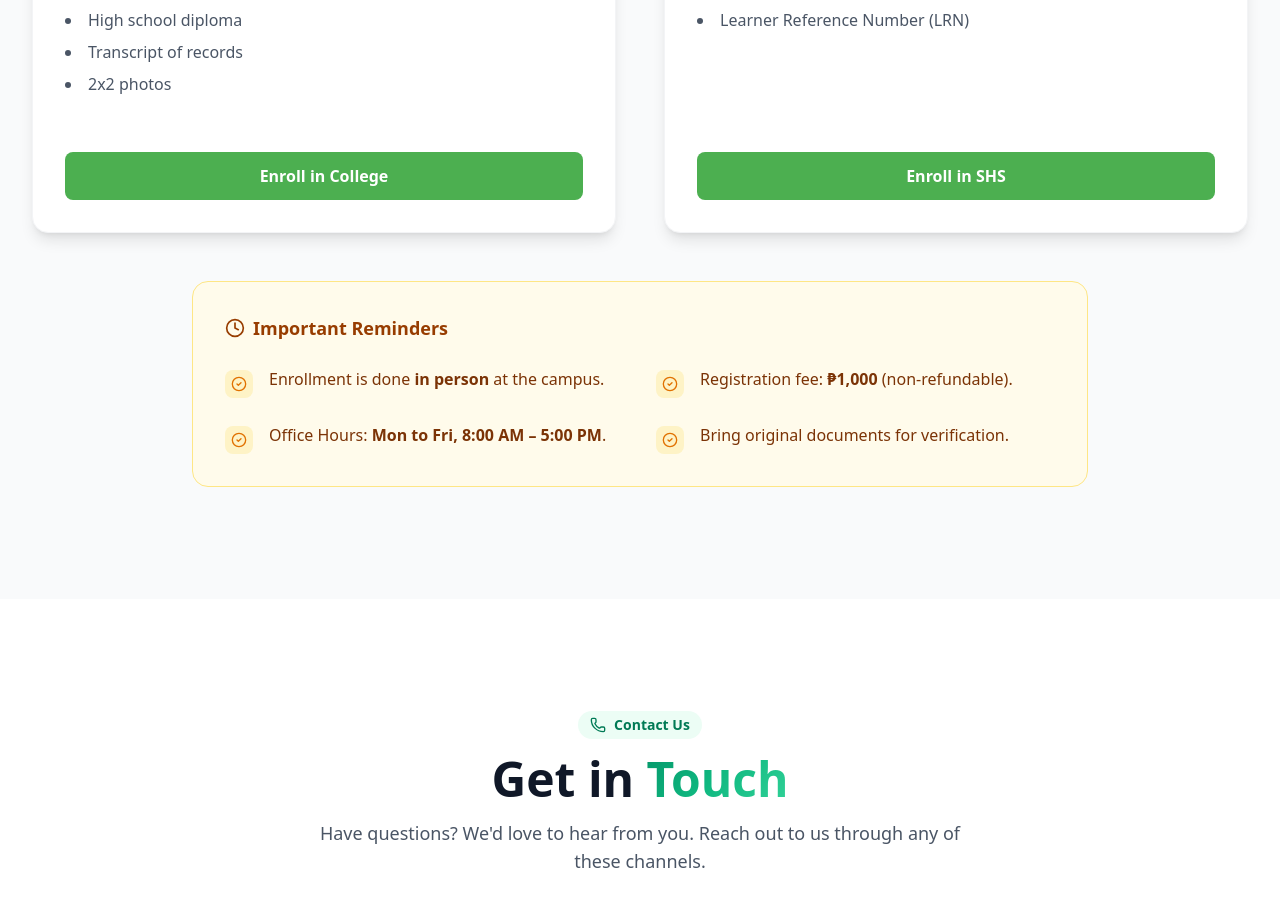
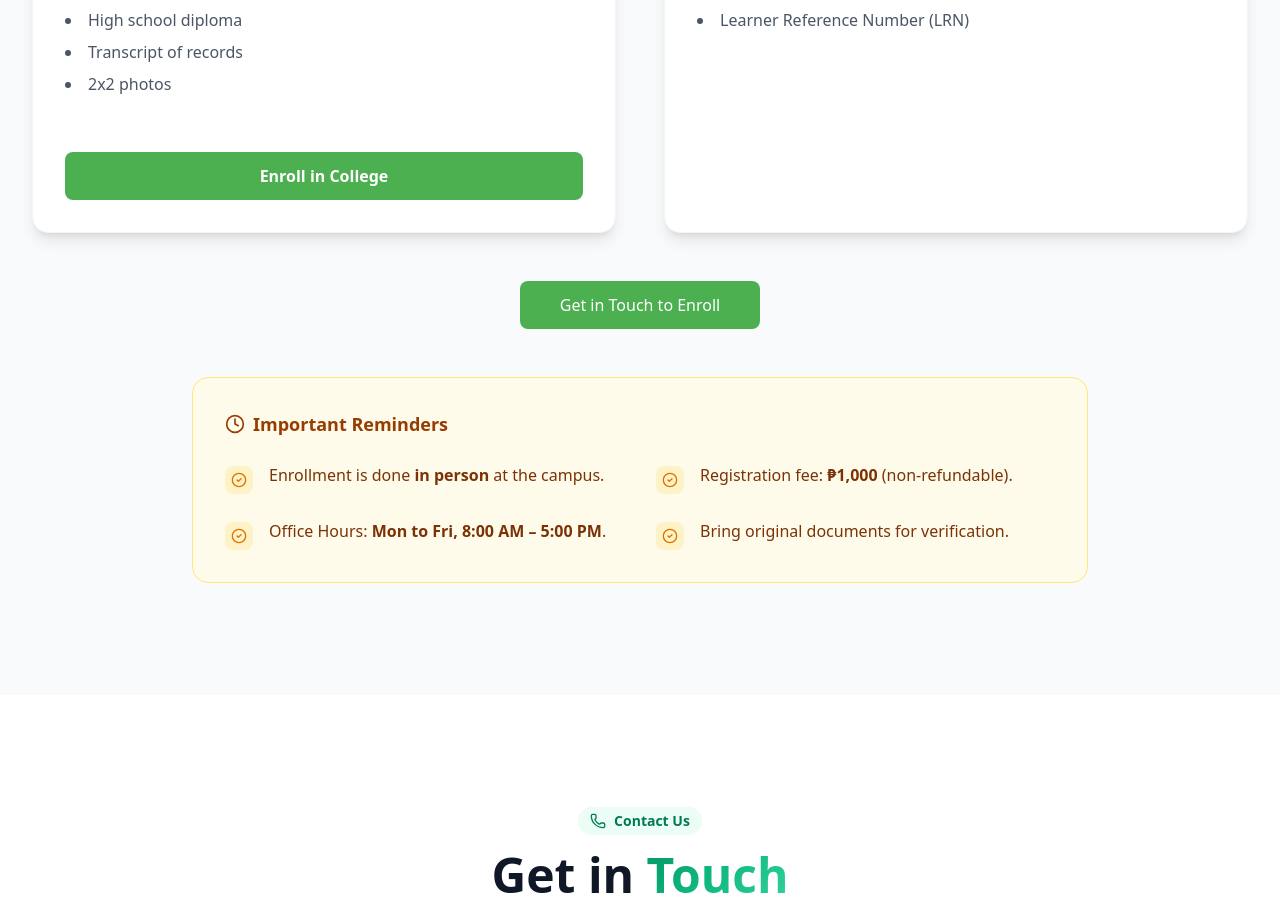
Before and after one commit to kristianpasco30-ops/Clone-CWPC-landing-page, a Next.js app: page / in a window 1280 px wide. Shown: the part 6505-7425 px from the top of the page. Built offline with nearby package versions, Linux system fonts and the light colour scheme.

Commit message:
Fix: align enrollment CTA buttons to same level in two-column layout

```diff
--- a/src/app/page.tsx
+++ b/src/app/page.tsx
@@ -627,12 +627,17 @@ export default function Home() {
                   <li>Learner Reference Number (LRN)</li>
                 </ul>
               </div>
-              <div className="mt-auto pt-6">
-                <button className="w-full bg-[#4CAF50] text-white py-3 rounded-lg font-bold hover:bg-[#45a049] transition-colors">
-                  Enroll in SHS
-                </button>
-              </div>
             </div>
+          </div>
+
+          {/* Unified CTA */}
+          <div className="flex justify-center mt-12">
+            <a
+              href="#contact"
+              className="w-full sm:w-auto px-10 py-3 bg-[#4CAF50] hover:bg-[#45a049] text-white font-medium rounded-lg text-center transition-colors"
+            >
+              Get in Touch to Enroll
+            </a>
           </div>
 
           {/* Important Reminders */}
```
